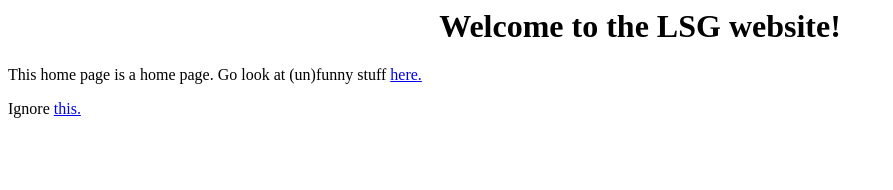
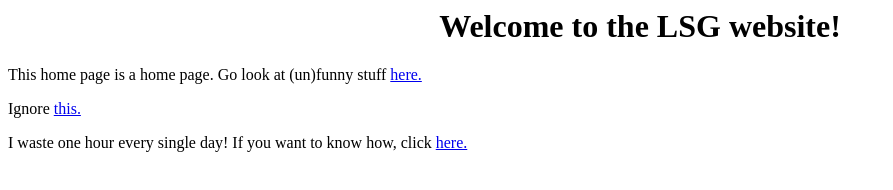
Before and after one commit to KensLens/KensLens.github.io, a plain HTML site: page index.htm in a window 1280 px wide. Shown: the whole page, without its empty margins (0-893 px from the left). Drawn offline with Linux system fonts and the light colour scheme.

Commit message:
game.htm game.htm game.htm game.htm game.htm game.

```diff
--- a/index.htm
+++ b/index.htm
@@ -2,3 +2,4 @@
 <h1 style="text-align: center;">Welcome to the LSG website!</h1>
 <p>This home page is a home page. Go look at (un)funny stuff <a href="/funnies.htm">here.</a></p>
 <p>Ignore <a href="/test.htm">this.</a></p>
+<p>I waste one hour every single day! If you want to know how, click <a href="/game.htm">here.</a></p>
```
